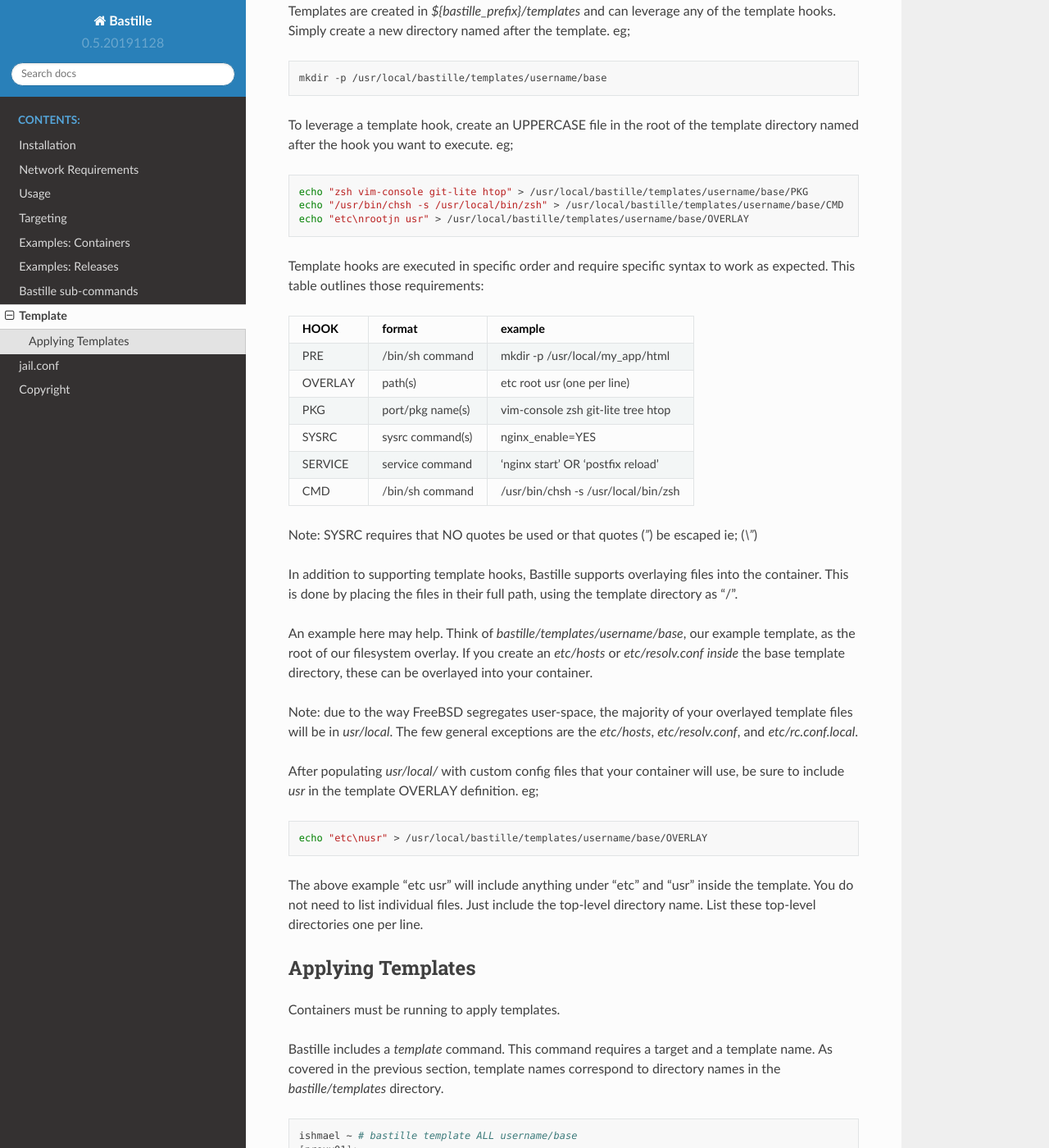
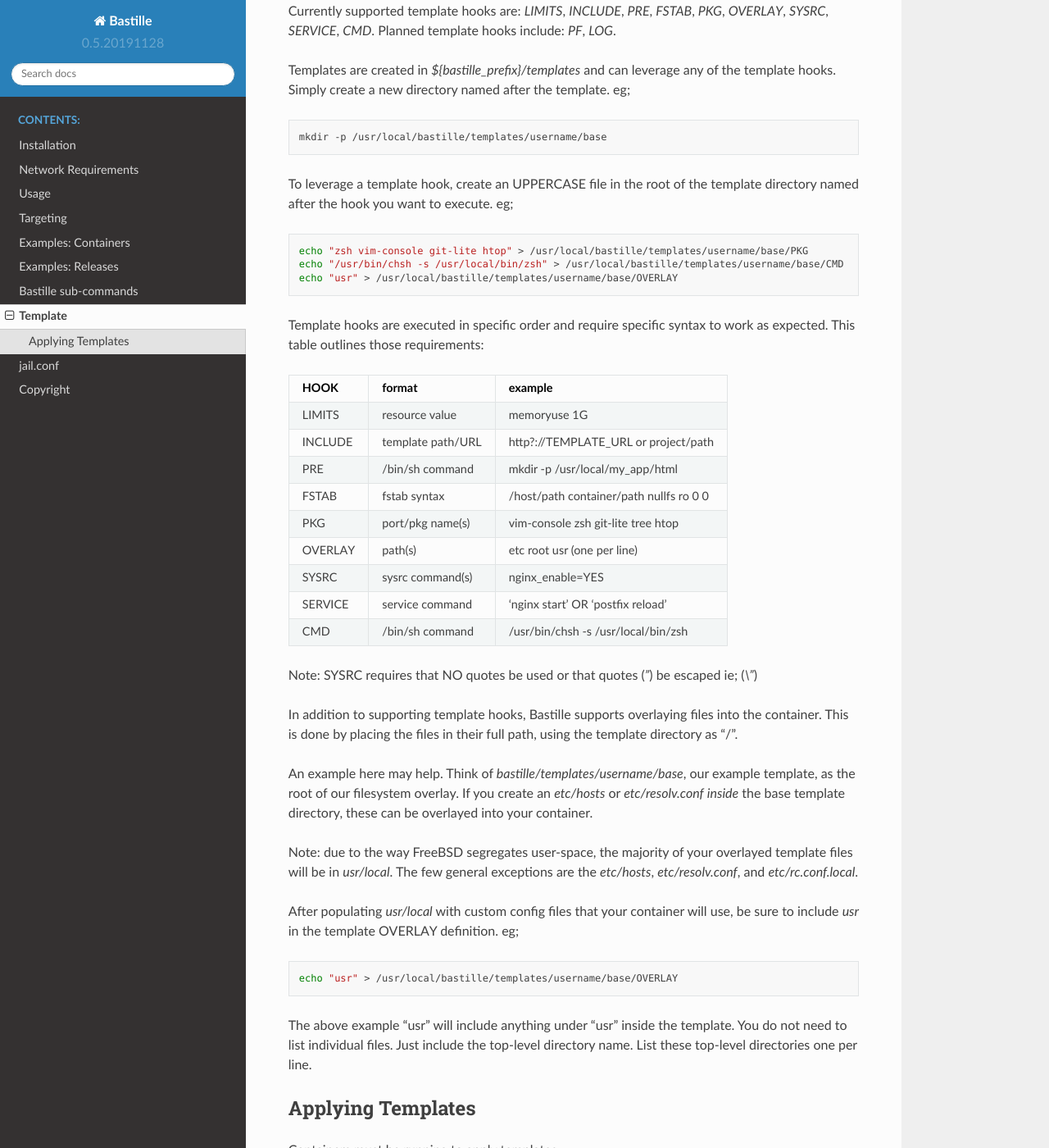
Before and after one commit to BastilleBSD/bastille, a Sphinx documentation site: the page built from docs/chapters/template.rst, in a window 1280 px wide and 1400 px high, scrolled down 302 px. Shown: the whole window at 82% size. Built offline with Sphinx 7.4.7 and the Read the Docs theme 2.0.0, drawn with Linux system fonts in a browser that asks for light colours; some of the changed text lies outside the part shown.

Commit message:
updating template docs to include limits

```diff
--- a/docs/chapters/template.rst
+++ b/docs/chapters/template.rst
@@ -1,12 +1,15 @@
 ========
 Template
 ========
+Looking for ready made CI/CD validated [Bastille
+Templates](https://gitlab.com/BastilleBSD-Templates)?
 
 Bastille supports a templating system allowing you to apply files, pkgs and
 execute commands inside the containers automatically.
 
-Currently supported template hooks are: `PRE`, `OVERLAY`, `PKG`, `SYSRC`, `CMD`.
-Planned template hooks include: `FSTAB`, `PF`, `LOG`.
+Currently supported template hooks are: `LIMITS`, `INCLUDE`, `PRE`, `FSTAB`,
+`PKG`, `OVERLAY`, `SYSRC`, `SERVICE`, `CMD`.
+Planned template hooks include: `PF`, `LOG`.
 
 Templates are created in `${bastille_prefix}/templates` and can leverage any of
 the template hooks. Simply create a new directory named after the template. eg;
@@ -22,27 +25,33 @@ template directory named after the hook you want to execute. eg;
 
   echo "zsh vim-console git-lite htop" > /usr/local/bastille/templates/username/base/PKG
   echo "/usr/bin/chsh -s /usr/local/bin/zsh" > /usr/local/bastille/templates/username/base/CMD
-  echo "etc\nrootjn usr" > /usr/local/bastille/templates/username/base/OVERLAY
+  echo "usr" > /usr/local/bastille/templates/username/base/OVERLAY
 
 Template hooks are executed in specific order and require specific syntax to
 work as expected. This table outlines those requirements:
 
 
-+---------+------------------+--------------------------------------+
-| HOOK    | format           | example                              |
-+=========+==================+======================================+
-| PRE     | /bin/sh command  | mkdir -p /usr/local/my_app/html      |
-+---------+------------------+--------------------------------------+
-| OVERLAY | path(s)          | etc root usr (one per line)          |
-+---------+------------------+--------------------------------------+
-| PKG     | port/pkg name(s) | vim-console zsh git-lite tree htop   |
-+---------+------------------+--------------------------------------+
-| SYSRC   | sysrc command(s) | nginx_enable=YES                     |
-+---------+------------------+--------------------------------------+
-| SERVICE | service command  | 'nginx start' OR 'postfix reload'    |
-+---------+------------------+--------------------------------------+
-| CMD     | /bin/sh command  | /usr/bin/chsh -s /usr/local/bin/zsh  |
-+---------+------------------+--------------------------------------+
++---------+-------------------+-----------------------------------------+
+| HOOK    | format            | example                                 |
++=========+===================+=========================================+
+| LIMITS  | resource value    | memoryuse 1G                            |
++---------+-------------------+-----------------------------------------+
+| INCLUDE | template path/URL | http?://TEMPLATE_URL or project/path    |
++---------+-------------------+-----------------------------------------+
+| PRE     | /bin/sh command   | mkdir -p /usr/local/my_app/html         |
++---------+-------------------+-----------------------------------------+
+| FSTAB   | fstab syntax      | /host/path container/path nullfs ro 0 0 |
++---------+-------------------+-----------------------------------------+
+| PKG     | port/pkg name(s)  | vim-console zsh git-lite tree htop      |
++---------+-------------------+-----------------------------------------+
+| OVERLAY | path(s)           | etc root usr (one per line)             |
++---------+-------------------+-----------------------------------------+
+| SYSRC   | sysrc command(s)  | nginx_enable=YES                        |
++---------+-------------------+-----------------------------------------+
+| SERVICE | service command   | 'nginx start' OR 'postfix reload'       |
++---------+-------------------+-----------------------------------------+
+| CMD     | /bin/sh command   | /usr/bin/chsh -s /usr/local/bin/zsh     |
++---------+-------------------+-----------------------------------------+
 
 Note: SYSRC requires that NO quotes be used or that quotes (`"`) be escaped
 ie; (`\\"`)
@@ -61,17 +70,16 @@ overlayed template files will be in `usr/local`. The few general
 exceptions are the `etc/hosts`, `etc/resolv.conf`, and
 `etc/rc.conf.local`.
 
-After populating `usr/local/` with custom config files that your container will
+After populating `usr/local` with custom config files that your container will
 use, be sure to include `usr` in the template OVERLAY definition. eg;
 
 .. code-block:: shell
 
-  echo "etc\nusr" > /usr/local/bastille/templates/username/base/OVERLAY
+  echo "usr" > /usr/local/bastille/templates/username/base/OVERLAY
 
-The above example "etc usr" will include anything under "etc" and "usr"
-inside the template. You do not need to list individual files. Just
-include the top-level directory name. List these top-level directories one per
-line.
+The above example "usr" will include anything under "usr" inside the template.
+You do not need to list individual files. Just include the top-level directory
+name. List these top-level directories one per line.
 
 Applying Templates
 ------------------
```
Also changed, not shown: README.md (+3 -1 lines).
